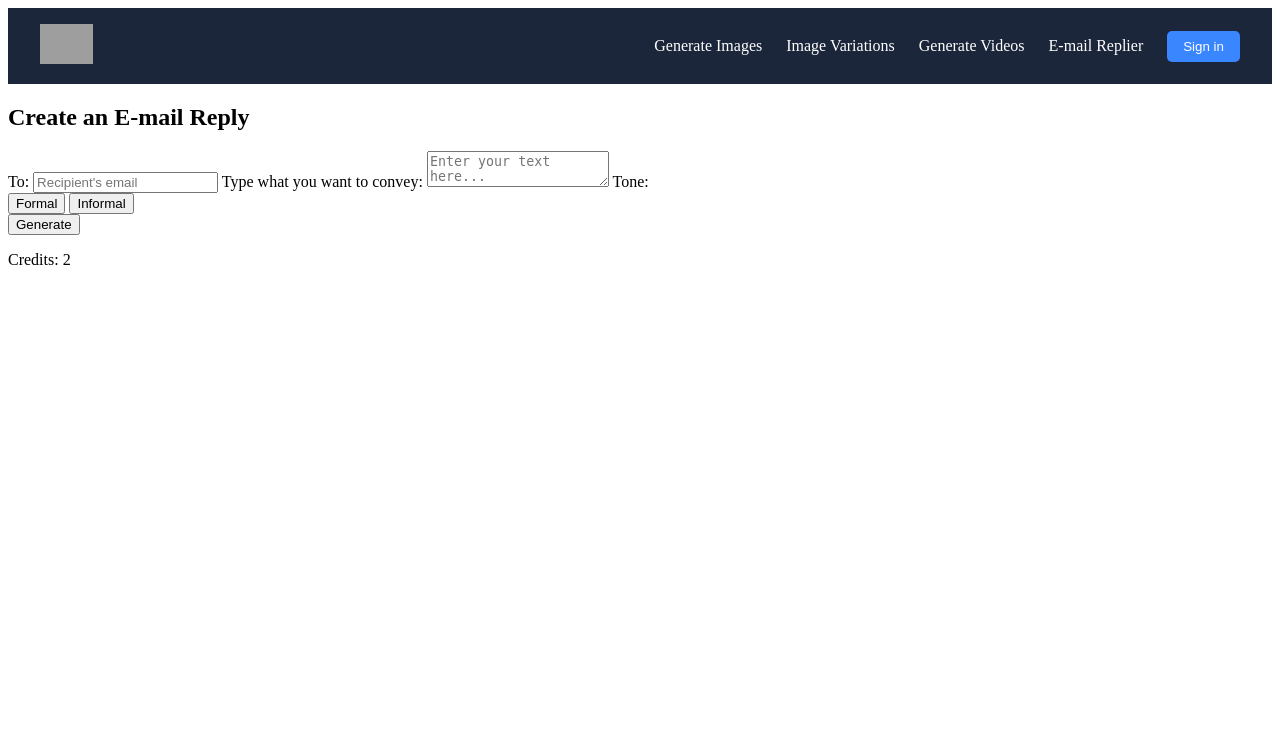
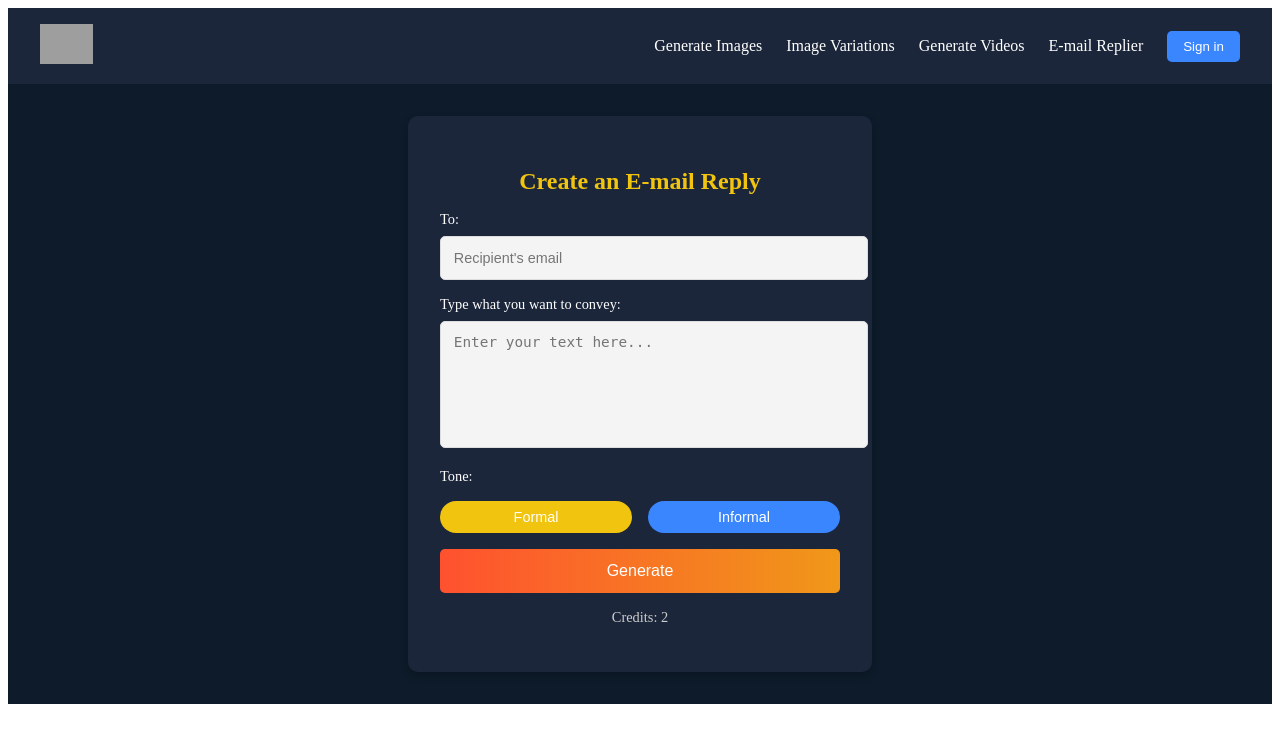
Before and after one commit to darsan012/Email_Assistant, a Python web app: template app/templates/index.html in a window 1280 px wide. Shown: the top 743 px of the page. Run offline with Jinja, Linux system fonts and the light colour scheme; the template is opened without the code that fills it, so the values that code supplies are empty; grey boxes are pictures that could not be loaded.

Commit message:
Add styles to email generator section

```diff
--- a/app/static/css/styles.css
+++ b/app/static/css/styles.css
@@ -42,3 +42,97 @@ header .btn-signin {
 header .btn-signin:hover {
     background-color: #1d4ed8;
 }
+
+
+/* Email Generation Section */
+
+.email-generation {
+    display: flex;
+    justify-content: center;
+    align-items: center;
+    padding: 2rem;
+    background-color: #0d1b2a;
+    color: #fff;
+}
+
+.form-container {
+    background-color: #1b263b;
+    padding: 2rem;
+    border-radius: 10px;
+    width: 400px;
+    box-shadow: 0 4px 8px rgba(0, 0, 0, 0.2);
+}
+
+.form-container h2 {
+    margin-bottom: 1rem;
+    color: #f1c40f;
+    text-align: center;
+}
+
+.form-container label {
+    display: block;
+    margin-top: 1rem;
+    font-size: 0.9rem;
+}
+
+input,
+textarea {
+    width: 100%;
+    padding: 0.8rem;
+    margin-top: 0.5rem;
+    border: 1px solid #ddd;
+    border-radius: 5px;
+    outline: none;
+    font-size: 0.9rem;
+    background-color: #f4f4f4;
+}
+
+textarea {
+    resize: none;
+    height: 100px;
+}
+
+.tone-options {
+    display: flex;
+    gap: 1rem;
+    margin-top: 1rem;
+}
+
+.tone-btn {
+    flex: 1;
+    padding: 0.5rem;
+    border-radius: 20px;
+    border: none;
+    cursor: pointer;
+    background-color: #3a86ff;
+    color: white;
+    font-size: 0.9rem;
+}
+
+.tone-btn.active {
+    background-color: #f1c40f;
+}
+
+.btn-generate {
+    width: 100%;
+    padding: 0.8rem;
+    margin-top: 1rem;
+    border-radius: 5px;
+    border: none;
+    font-size: 1rem;
+    cursor: pointer;
+    background: linear-gradient(90deg, #ff512f, #f09819);
+    color: white;
+    transition: background-color 0.3s ease;
+}
+
+.btn-generate:hover {
+    background-color: #ff6a3d;
+}
+
+.credits {
+    margin-top: 1rem;
+    font-size: 0.9rem;
+    text-align: center;
+    color: #ccc;
+}
```
